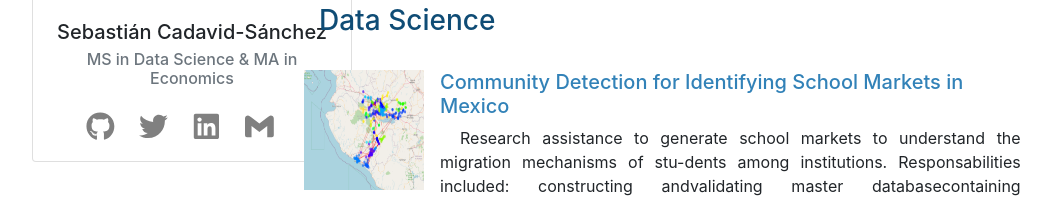
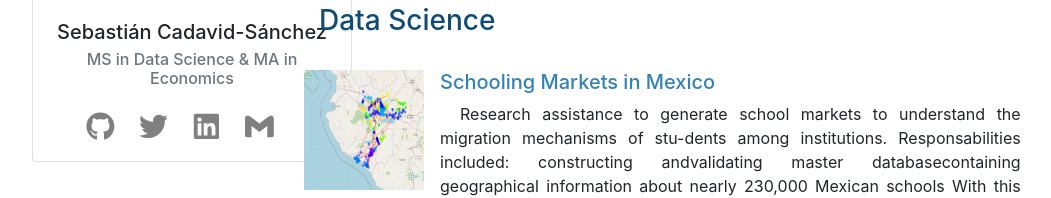
Before and after one commit to C1587S/cadavid-sanchez, a React (Create React App) app: page / in a window 1280 px wide. Shown: the part 356-554 px from the top of the page, without its empty margins (31-1082 px from the left). Built offline with nearby package versions, Linux system fonts and the light colour scheme.

Commit message:
Adds School Markets page to DS research

```diff
--- a/src/components/DataScience/DataScienceResearch.js
+++ b/src/components/DataScience/DataScienceResearch.js
@@ -1,8 +1,6 @@
 // src/components/DataScienceResearch.js
 
 import React from 'react'
-// import DS_CMR from './DS_CMR'
-// import DS_ITAM from './DS_ITAM'
 import Media from 'react-bootstrap/Media'
 import mini_schlmkt from '../../imgs/mini_school_markets_3.png';
 import itam20_mods from '../../imgs/itam20_mods.png';
@@ -20,7 +18,9 @@ function DataScienceResearch() {
           alt="Generic placeholder"
         />
         <Media.Body>
-          <h5 class="colored_heading_h5">Community Detection for Identifying School Markets in Mexico</h5>
+          <a href="#research/school_markets">
+          <h5 class="colored_heading_h5">Schooling Markets in Mexico</h5>
+          </a>
           <p className="p_ind">
           Research  assistance  to  generate  school  markets  to  understand  the  migration  mechanisms
           of  stu-dents  among  institutions.   Responsabilities  included:  constructing  andvalidating
@@ -33,6 +33,7 @@ function DataScienceResearch() {
 
       <Media as="li">
       <div>
+      <br />
         <img
           width={120}
           height={120}
@@ -51,6 +52,7 @@ function DataScienceResearch() {
         />
         </div>
         <Media.Body>
+        <br />
           <h5 class="colored_heading_h5">Early Warning System of Dropouts at Undergraduate Levels</h5>
           <p className="p_ind">
           Research  assistance  to  generate  school  markets  to  understand  the  migration  mechanisms
```
